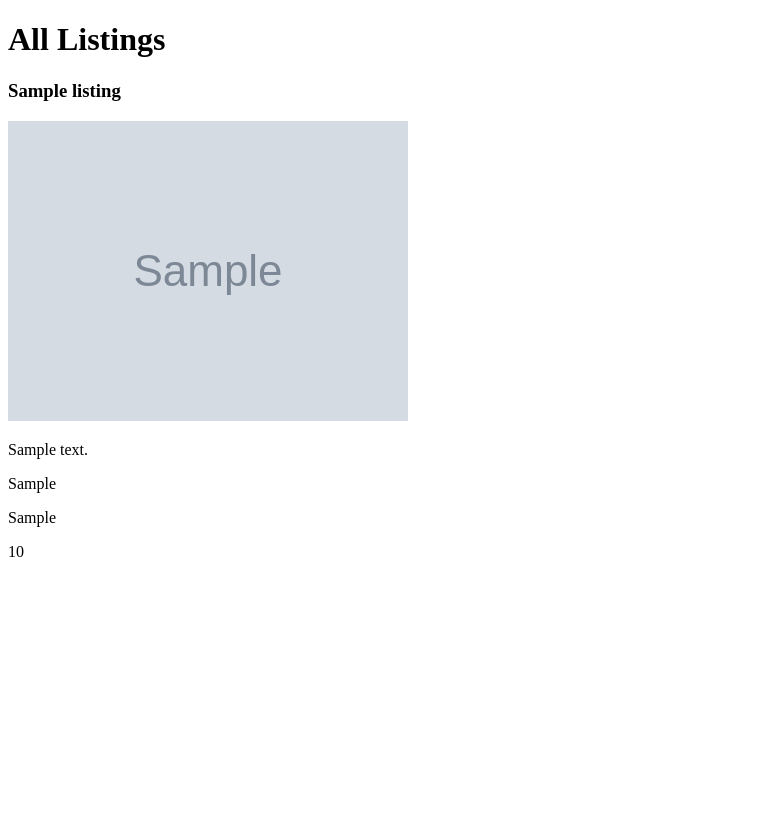
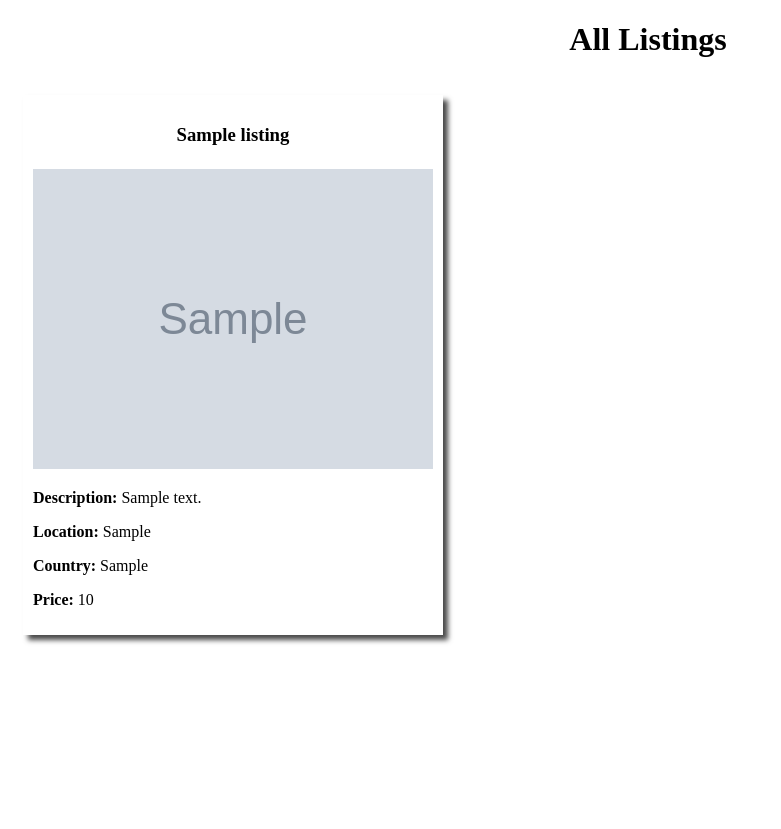
Before and after one commit to shahaa01/Airbnb, a Node server app: page /showListings in a window 1280 px wide. Shown: the whole page, without its empty margins (0-781 px from the left). Before the commit the page ends 557 px from the top, so only its background shows below. Run offline with Node 20, Linux system fonts and the light colour scheme; tables that the repository leaves empty hold one stand-in row (values such as "Sample post"); grey boxes marked "Sample" are stand-in pictures; some libraries are stand-ins or nearby versions.

Commit message:
Added stylings

```diff
--- a/public/index.css
+++ b/public/index.css
@@ -0,0 +1,61 @@
+
+body {
+    height: 100vh;
+    width: 100%;
+    box-sizing: border-box;
+}
+
+header h1 {
+    text-align: center;
+}
+
+.container {
+    height: 90%;
+    width: 100%;
+    display: flex;
+    flex-direction: row;
+    flex-wrap: wrap;
+    padding: 10px;
+}
+
+.ind-container h3{
+    text-align: center;
+}
+
+.ind-container {
+    display: flex;
+    flex-direction: column;
+    width: 30%;
+    gap: 5px;
+    padding: 10px;
+    flex-wrap: wrap;
+    min-width: 400px;
+    margin: 5px;
+    box-shadow: 5px 5px 5px rgba(0, 0, 0, 0.712);
+}
+
+@media screen and (max-width: 425px) {
+    .ind-container {
+        width: 95%;
+        padding: 5px;
+        margin: 5px 2px 5px 2px;
+    }
+}
+
+.ind-container:hover {
+    transform: scaleY(1.02);
+    cursor: pointer;
+}
+
+.ind-container img {
+    width: 100%;
+    height: 300px;
+}
+
+.ind-container content {
+    width: 100%;
+    display: flex;
+    flex-direction: column;
+    flex-wrap: wrap;
+    gap: 5px;
+}
--- a/views/index.ejs
+++ b/views/index.ejs
@@ -17,10 +17,10 @@
                     <h3> <%= list.title %> </h3>
                     <div class="content">
                         <img src="<%=list.image.url%>" alt="<%= list.image.filename %>">
-                        <p><%= list.description %></p>
-                        <p><%= list.location %></p>
-                        <p><%= list.country %></p>
-                        <p><%= list.price %></p>
+                        <p><strong>Description: </strong><%= list.description %></p>
+                        <p><strong>Location: </strong><%= list.location %></p>
+                        <p><strong>Country: </strong><%= list.country %></p>
+                        <p><strong>Price: </strong><%= list.price %></p>
                     </div>
                 </div>
                 <% } %>
```
